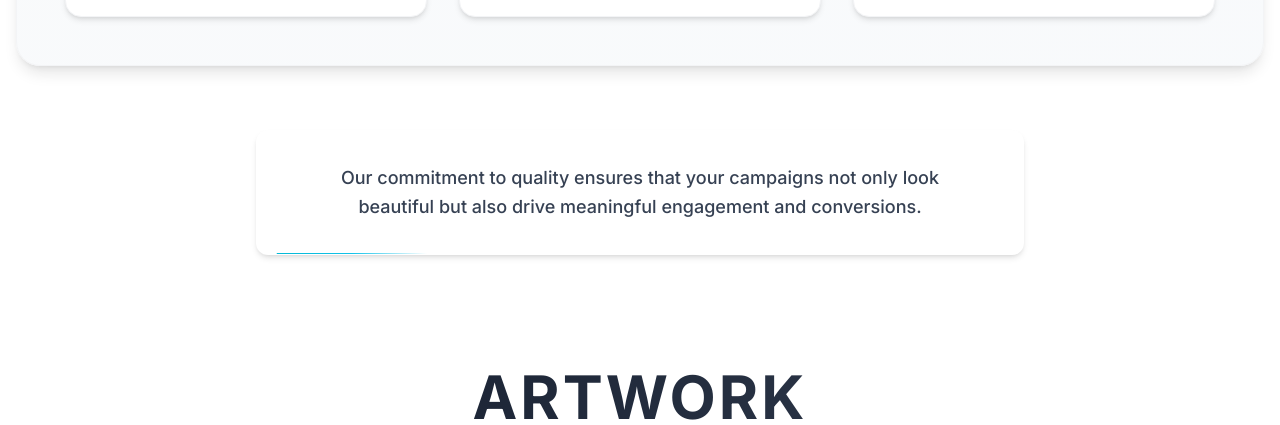
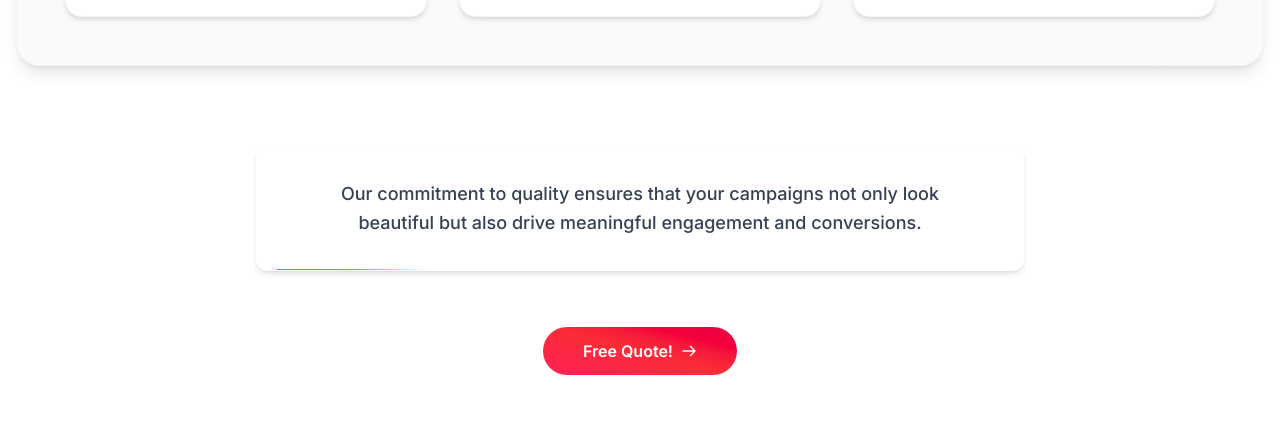
Before and after one commit to daniellambert95/miller-dzn, a Next.js app: page / in a window 1280 px wide. Shown: the part 2860-3285 px from the top of the page. Built offline with nearby package versions, Linux system fonts and the light colour scheme; no server answers.

Commit message:
Update ValueProposition.tsx

```diff
--- a/src/components/ValueProposition.tsx
+++ b/src/components/ValueProposition.tsx
@@ -107,7 +107,7 @@ const ValueProposition = () => {
           </div>
         </div>
 
-        <div className="text-center mt-16">
+        <div className="text-center mt-20">
           <div className="relative max-w-3xl mx-auto py-8 px-8 md:px-12 bg-white rounded-xl border border-transparent shadow-md overflow-hidden">
             <p className="text-gray-700 text-lg leading-relaxed font-medium">
               Our commitment to quality ensures that your campaigns not only look beautiful
@@ -121,6 +121,23 @@ const ValueProposition = () => {
             />
           </div>
         </div>
+        {/* CTA Button */}
+        <div className="flex my-6 justify-center">
+          <a
+            href="#contact"
+            className="group relative mt-8 px-10 py-3 font-medium rounded-full text-center inline-flex items-center justify-center overflow-hidden"
+            aria-label="Get a free quote for your design project"
+          >
+            <span className="absolute inset-0 bg-gradient-to-tr from-rose-500 via-red-500 to-rose-600 transition-all duration-300 ease-out group-hover:scale-105"></span>
+            <span className="absolute inset-0 bg-gradient-to-tr from-rose-600 to-rose-500 opacity-0 group-hover:opacity-100 transition-opacity duration-300 ease-out"></span>
+            <span className="relative text-white font-semibold z-10 flex items-center">
+              Free Quote!
+              <svg className="ml-2 w-4 h-4 transition-transform duration-300 group-hover:translate-x-1" fill="none" viewBox="0 0 24 24" stroke="currentColor" aria-hidden="true">
+                <path strokeLinecap="round" strokeLinejoin="round" strokeWidth={2} d="M14 5l7 7m0 0l-7 7m7-7H3" />
+              </svg>
+            </span>
+          </a>
+        </div>
       </div>
     </section>
   );
```
